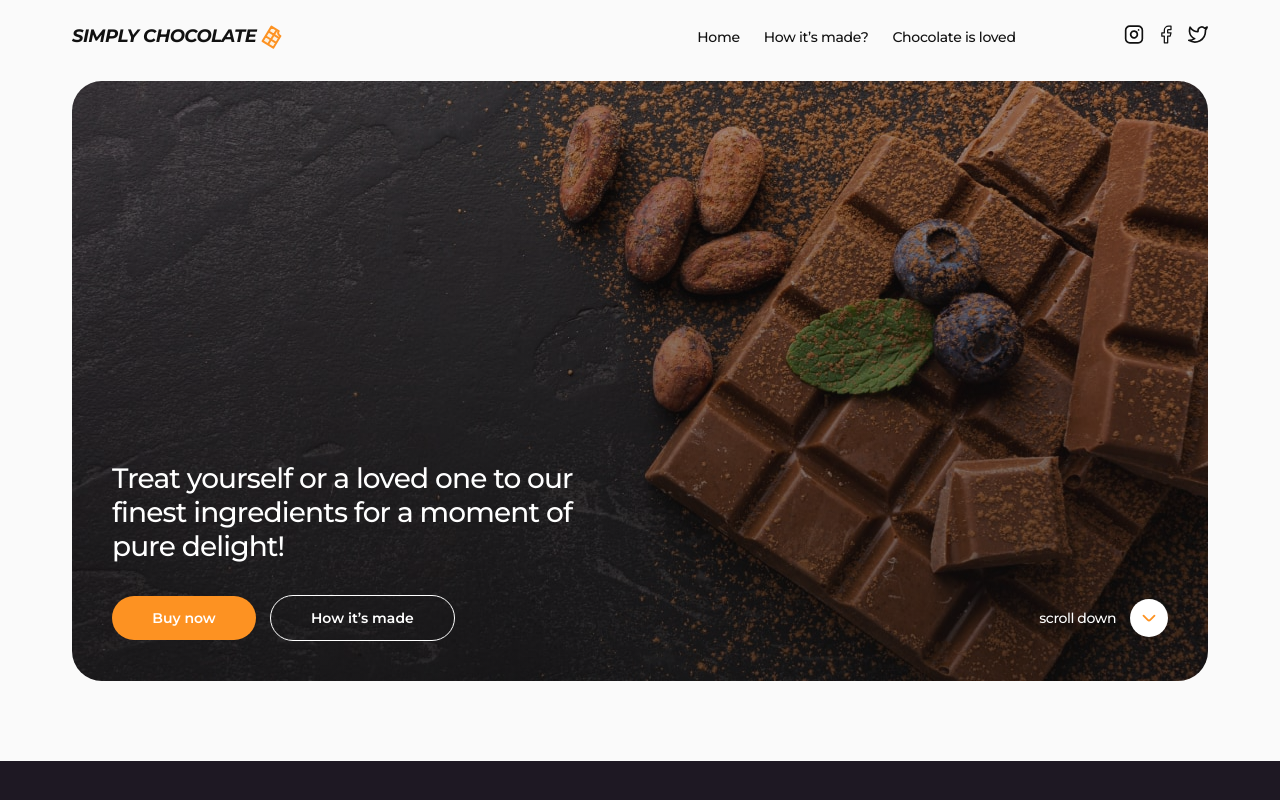
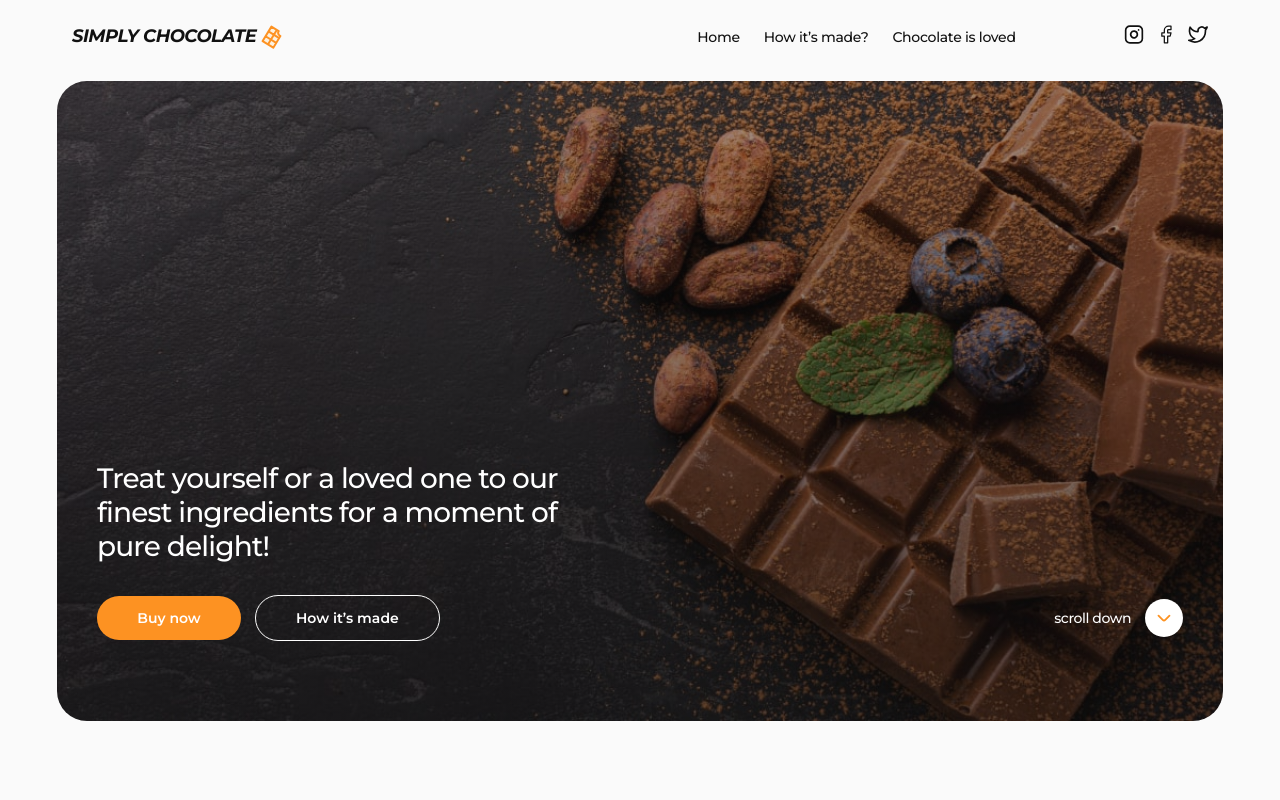
Before and after one commit to IvanGodPro24/simply-chocolate, a plain HTML site: page index.html in a window 1280 px wide. Shown: the top 800 px of the page. Drawn offline with nearby package versions, Linux system fonts and the light colour scheme.

Commit message:
Refactor project

```diff
--- a/css/styles.css
+++ b/css/styles.css
@@ -44,7 +44,6 @@ address {
 }
 
 .container {
-  max-width: 365px;
   padding-right: 15px;
   padding-left: 15px;
   margin-right: auto;
@@ -66,11 +65,6 @@ address {
 
 /*          HEADER           */
 
-.header {
-  padding-top: 20px;
-  padding-bottom: 14px;
-}
-
 .header-nav {
   display: flex;
   justify-content: space-between;
@@ -89,12 +83,18 @@ address {
   line-height: 1.29;
   letter-spacing: -0.03em;
   color: #111;
+
+  padding-top: 20px;
+  padding-bottom: 14px;
 }
 
 .burger-btn {
   display: flex;
   justify-content: center;
   align-items: center;
+
+  padding-top: 20px;
+  padding-bottom: 14px;
 }
 
 .burger-icon {
@@ -219,8 +219,7 @@ address {
 
   border-radius: 30px;
 
-  padding-right: 16px;
-  padding-left: 20px;
+  padding: 395px 20px 20px;
 }
 
 @media (min-resolution: 192dpi) {
@@ -236,8 +235,7 @@ address {
 
 .hero-title {
   width: 280px;
-  padding-top: 395px;
-  padding-bottom: 32px;
+  margin-bottom: 32px;
 
   font-weight: 500;
   font-size: 20px;
@@ -246,6 +244,12 @@ address {
   color: #fff;
 }
 
+.btn-container {
+  display: flex;
+  align-items: center;
+  flex-wrap: wrap;
+}
+
 .buy-btn {
   min-width: 120px;
   border-radius: 100px;
@@ -280,6 +284,9 @@ address {
   font-size: 14px;
   color: #fff;
 
+  margin-right: 14px;
+  margin-bottom: 32px;
+
   transition: border 250ms cubic-bezier(0.4, 0, 0.2, 1),
     color 250ms cubic-bezier(0.4, 0, 0.2, 1),
     background-color 250ms cubic-bezier(0.4, 0, 0.2, 1);
@@ -350,6 +357,8 @@ address {
   margin-bottom: 40px;
 
   background: #1e1823;
+
+  min-width: 365px;
 }
 
 .benefits-container {
@@ -385,7 +394,7 @@ address {
 }
 
 .benefits-description {
-  width: 308px;
+  max-width: 308px;
 
   font-size: 14px;
   letter-spacing: -0.02em;
@@ -630,7 +639,6 @@ address {
 .top-image {
   border-radius: 15px 15px 0 0;
 
-  min-width: 368px;
   min-height: 464px;
 }
 
@@ -762,6 +770,8 @@ address {
   padding-bottom: 32px;
 
   background: #1e1823;
+
+  min-width: 365px;
 }
 
 .footer-top-container {
@@ -1121,6 +1131,16 @@ address {
 
 /*          MEDIA REQUESTS           */
 
+@media (min-width: 365px) {
+  .container {
+    max-width: 365px;
+  }
+
+  .made-btn {
+    margin-right: 0;
+  }
+}
+
 @media (max-width: 733px) {
   .header-nav-list,
   .header-social-list {
@@ -1160,16 +1180,13 @@ address {
     max-width: 734px;
   }
 
-  .header {
+  .header-container {
+    display: flex;
+  }
+
+  .header-logo {
     padding-top: 24px;
     padding-bottom: 35px;
-  }
-
-  .header-container {
-    display: flex;
-  }
-
-  .header-logo {
     margin-right: 83px;
   }
 
@@ -1179,12 +1196,16 @@ address {
   }
 
   .header-nav-link {
+    display: block;
     font-weight: 500;
     font-size: 14px;
     line-height: 1.14286;
     letter-spacing: -0.02em;
     color: #111;
 
+    padding-top: 24px;
+    padding-bottom: 35px;
+
     transition: color 250ms cubic-bezier(0.4, 0, 0.2, 1);
   }
 
@@ -1197,6 +1218,12 @@ address {
     display: flex;
     gap: 12px;
     margin-left: auto;
+  }
+
+  .header-social-link {
+    display: block;
+    padding-top: 24px;
+    padding-bottom: 35px;
   }
 
   .header-social-icon {
@@ -1219,8 +1246,7 @@ address {
       ),
       url(../images/hero-tab.jpg);
 
-    padding-right: 40px;
-    padding-left: 40px;
+    padding: 671px 40px 40px;
   }
 
   @media (min-resolution: 192dpi) {
@@ -1236,14 +1262,8 @@ address {
 
   .hero-title {
     width: 484px;
-    padding-top: 671px;
 
     font-size: 28px;
-  }
-
-  .btn-container {
-    display: flex;
-    align-items: center;
   }
 
   .buy-btn {
@@ -1492,15 +1512,18 @@ address {
     max-width: 1166px;
   }
 
-  .header {
-    padding-bottom: 32px;
-  }
-
   .header-logo {
     margin-right: 413px;
 
     font-size: 18px;
     line-height: 1.11;
+
+    padding-bottom: 32px;
+  }
+
+  .header-nav-link,
+  .header-social-link {
+    padding-bottom: 32px;
   }
 
   .logo-icon {
@@ -1515,6 +1538,8 @@ address {
         rgba(17, 17, 17, 0.4) 100%
       ),
       url(../images/hero-desk.jpg);
+
+    padding-top: 381px;
   }
 
   @media (min-resolution: 192dpi) {
@@ -1528,10 +1553,6 @@ address {
     }
   }
 
-  .hero-title {
-    padding-top: 381px;
-  }
-
   .benefits-section {
     margin-bottom: 60px;
   }
--- a/index.html
+++ b/index.html
@@ -130,8 +130,7 @@
 
     <main class="main">
       <section class="hero">
-        <div class="container">
-          <div class="hero-container">
+        <div class="container hero-container">
             <h1 class="hero-title">
               Treat yourself or a loved one to our finest ingredients for a
               moment of pure delight!
@@ -149,7 +148,6 @@
                 </div>
               </a>
             </div>
-          </div>
         </div>
       </section>
 
```
